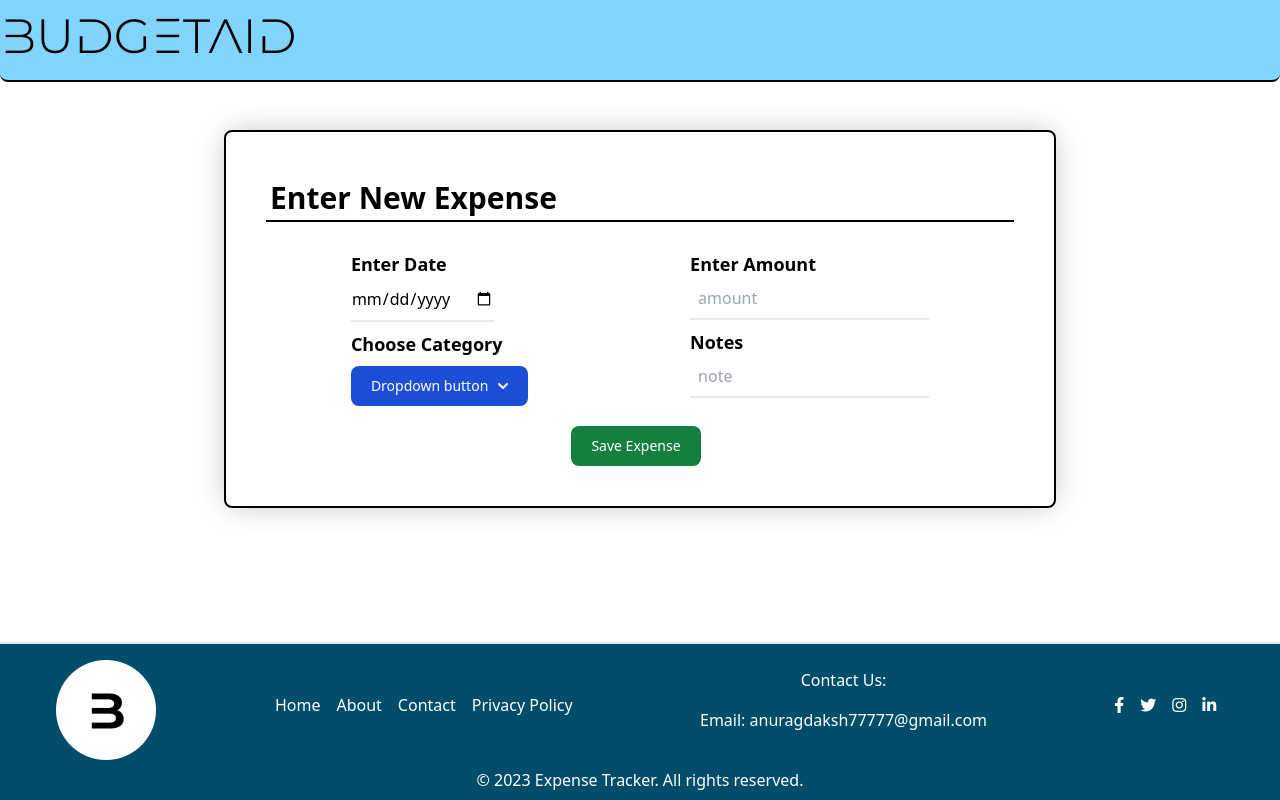
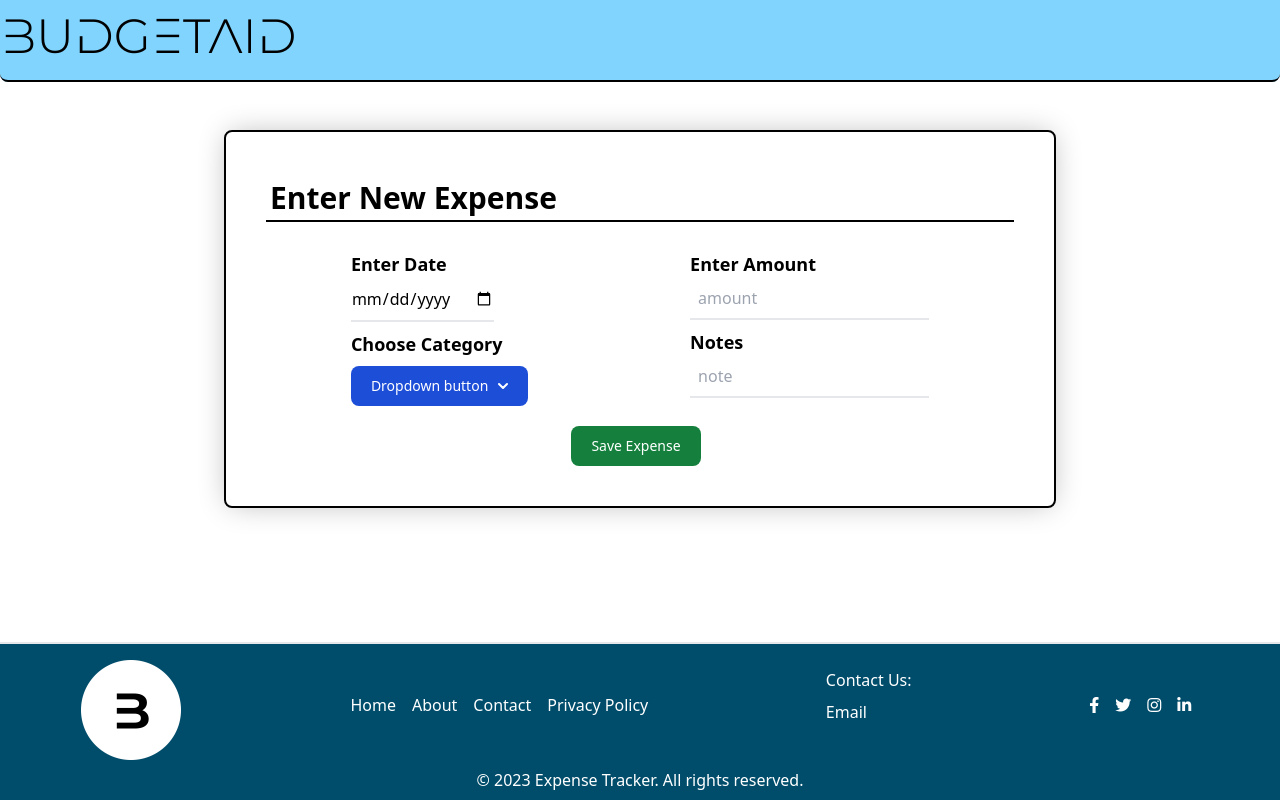
Before and after one commit to anuragdaksh7/web-based-expense-tracker, a website: page addExpense.html in a window 1280 px wide. Drawn offline with nearby package versions, Linux system fonts and the light colour scheme; no server answers; files whose address does not match are found by name.

Commit message:
changed mailto

```diff
--- a/addExpense.html
+++ b/addExpense.html
@@ -115,7 +115,7 @@
                     </nav>
                     <div>
                             <p class="text-center p-2">Contact Us:</p>
-                            <p class="text-center p-2">Email: anuragdaksh77777@gmail.com</p>
+                            <a href="mailto:anuragdaksh77777@gmail.com" class="text-center p-2">Email</a>
                     </div>
                     <div class="mt-0 sm:mt-[25px] flex justify-around">
                         <a class="p-2" href="#" target="_blank"><i class="fab fa-facebook-f"></i></a>
```
Also changed, not shown: home.html (+1 -1 lines).
